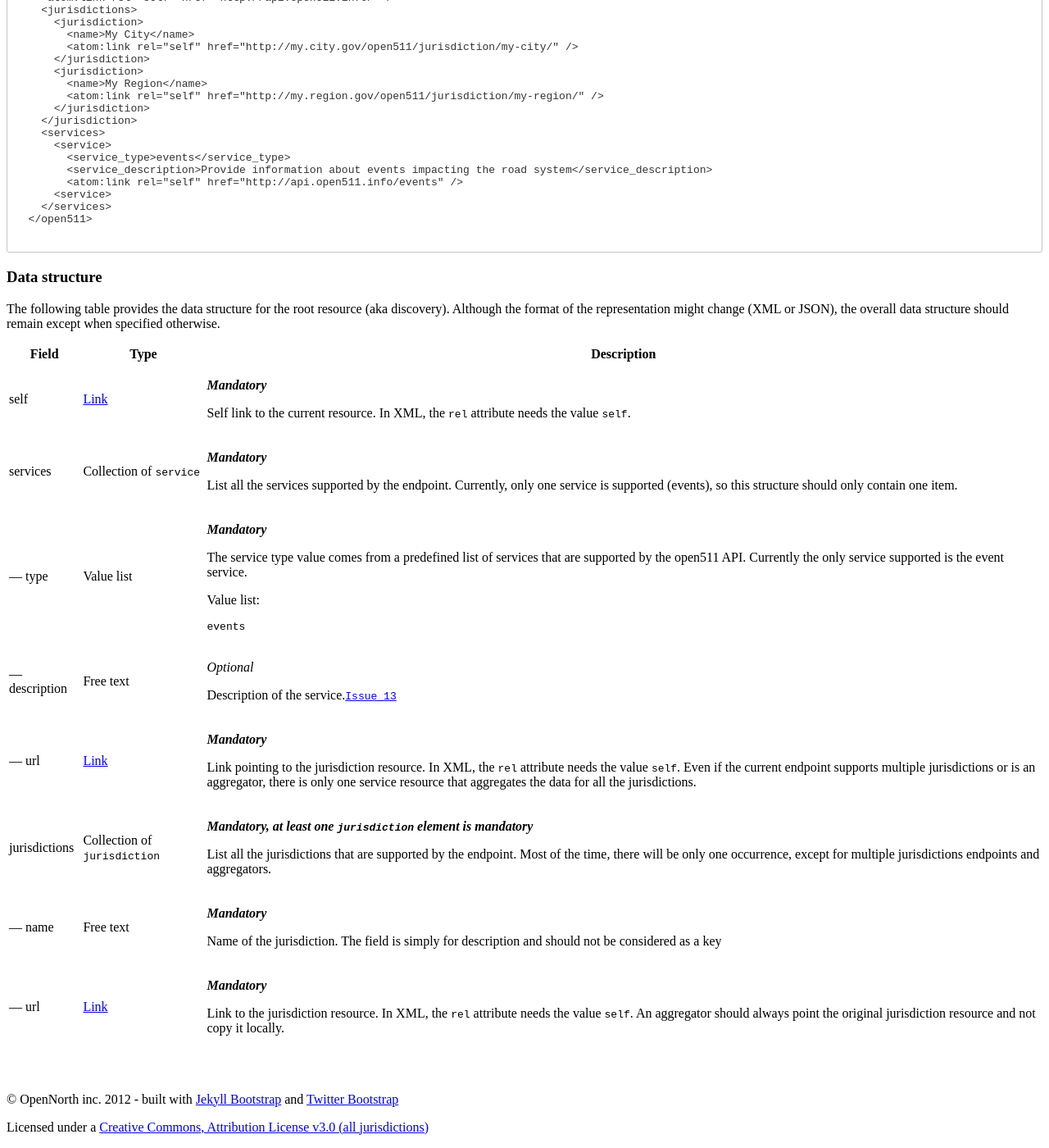
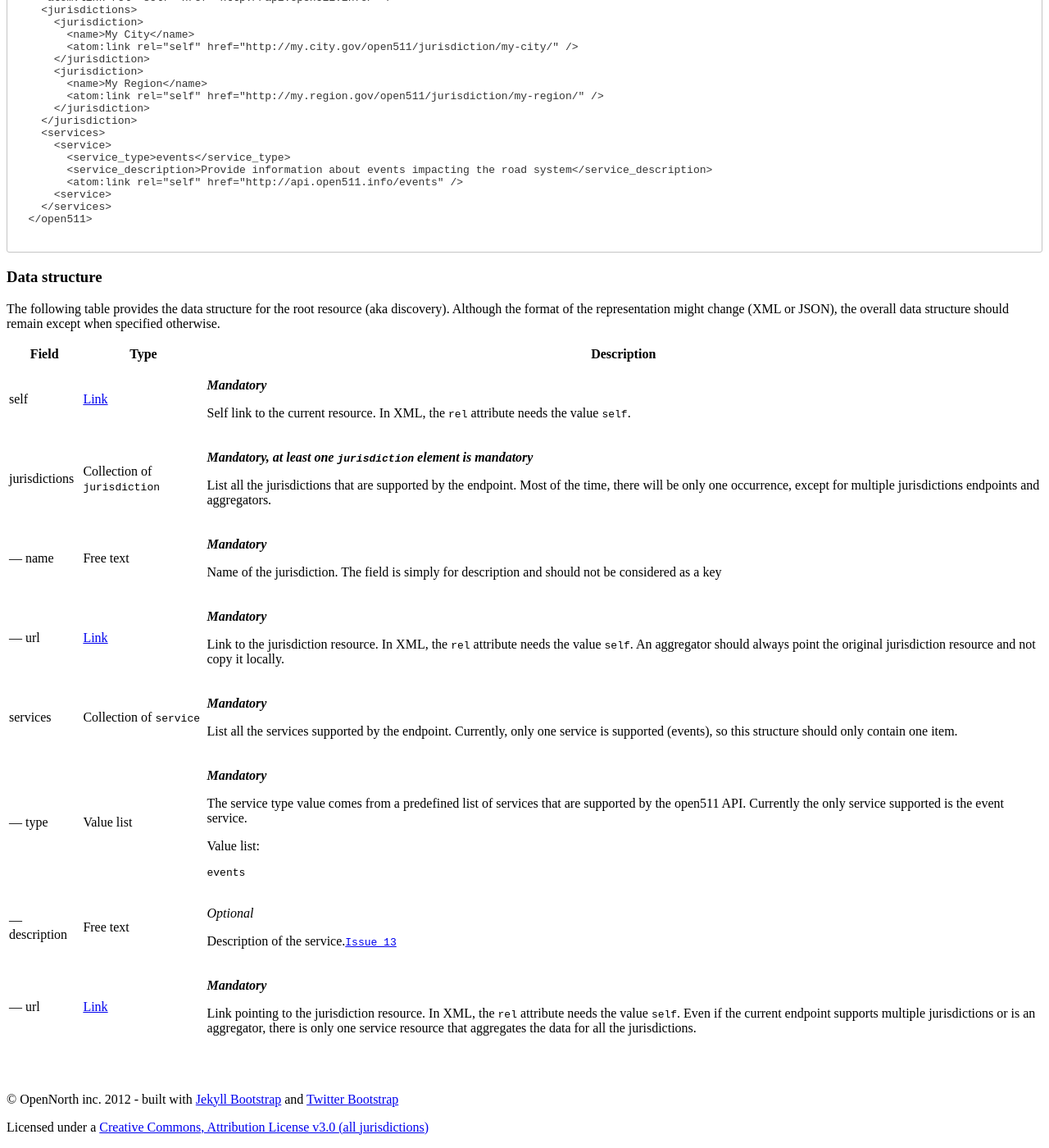
Before and after one commit to open511/Open511API, a Jekyll site: the page built from gen-root.html, in a window 1280 px wide and 1400 px high, scrolled down 1004 px. Shown: the whole window at 82% size. Built offline with Jekyll 4.4.1, drawn with Linux system fonts in a browser that asks for light colours; nearby versions of some CDN libraries.

Commit message:
Changed YAML generating tables from hach to list in event, jurisdiction and root/discovery

```diff
--- a/_includes/tablegen.html
+++ b/_includes/tablegen.html
@@ -1,30 +1,25 @@
-    {% for elem in item %}
-      {% if elem.name != nil %}
-
-        {% if elem.type contains 'structure' or elem.type contains 'Collection' %}
+        {% if item.type contains 'structure' or item.type contains 'Collection' %}
           <tr class="structure">
         {% else %}
-          {% if elem.mandatory contains 'andatory' %}
+          {% if item.mandatory contains 'andatory' %}
           <tr class="mandatory">
            {% else %}
           <tr>
           {% endif %}
         {% endif %}
 
-        {% if elem.name contains 'dash' %}
+        {% if item.name contains 'dash' %}
           <td class="name sub">
         {% else %}
           <td class="name">
         {% endif %}
-      <a id="{{ anchor }}-{{ elem.name }}"></a>{{ elem.name }}</td><!-- <td class="mandatory">{{ elem.mandatory }}</td>--><td class="type">{{ elem.type }}</td>
+      <a id="{{ anchor }}-{{ item.name }}"></a>{{ item.name }}</td><!-- <td class="mandatory">{{ item.mandatory }}</td>--><td class="type">{{ item.type }}</td>
       <td><p>
-        {% if elem.mandatory contains 'andatory' %}
-        <b><i>{{ elem.mandatory }}</i></b>
+        {% if item.mandatory contains 'andatory' %}
+        <b><i>{{ item.mandatory }}</i></b>
         {% else %}
-        <i>{{ elem.mandatory }}</i>
+        <i>{{ item.mandatory }}</i>
         {% endif %}
 
-      </p>{{ elem.desc }}</td>
+      </p>{{ item.desc }}</td>
   </tr>
-      {% endif %}
-    {% endfor %}
--- a/gen-root.html
+++ b/gen-root.html
@@ -9,46 +9,47 @@ presentation :
     name : method
     value : GET
 representation :
-  a :
-    name: self
+
+    - name: self
       mandatory: Mandatory
       type: <a href="guidelines.html#links">Link</a>
       desc: <p>Self link to the current resource. In XML, the <code>rel</code> attribute needs the value <code>self</code>.</p>
-  b :
-    name: <p>services</p>
+
+    - name: jurisdictions
+      mandatory: Mandatory, at least one <code>jurisdiction</code> element is mandatory
+      type: Collection of <code>jurisdiction</code>
+      desc: <p>List all the jurisdictions that are supported by the endpoint. Most of the time, there will be only one occurrence, except for multiple jurisdictions endpoints and aggregators.</p>
+
+    - name: <p>&mdash; name</p>
+      mandatory: Mandatory
+      type: Free text
+      desc: <p>Name of the jurisdiction. The field is simply for description and should not be considered as a key</p>
+
+    - name: <p>&mdash;  url</p>
+      mandatory: Mandatory
+      type: <a href="guidelines.html#links">Link</a>
+      desc: <p>Link to the jurisdiction resource. In XML, the <code>rel</code> attribute needs the value <code>self</code>. An aggregator should always point the original jurisdiction resource and not copy it locally.</p>
+
+    - name: <p>services</p>
       mandatory: Mandatory
       type: Collection of <code>service</code>
       desc: <p>List all the services supported by the endpoint. Currently, only one service is supported (events), so this structure should only contain one item.</p>
-  c :
-    name: <p>&mdash; type</p>
+
+    - name: <p>&mdash; type</p>
       mandatory: Mandatory
       type: Value list
       desc: <p>The service type value comes from a predefined list of services that are supported by the open511 API. Currently the only service supported is the event service.</p><p>Value list:</p> <pre>events</pre>
-  d :
-    name: <p>&mdash; description</p>
+
+    - name: <p>&mdash; description</p>
       mandatory: Optional
       type: Free text
       desc: <p>Description of the service.<code><a href="https://github.com/opennorth/Open511API/issues/13">Issue 13</a></code></p>
-  e :
-    name: <p>&mdash; url</p>
+
+    - name: <p>&mdash; url</p>
       mandatory: Mandatory
       type: <a href="guidelines.html#links">Link</a>
       desc: <p>Link pointing to the jurisdiction resource. In XML, the <code>rel</code> attribute needs the value <code>self</code>. Even if the current endpoint supports multiple jurisdictions or is an aggregator, there is only one service resource that aggregates the data for all the jurisdictions.</p>
-  f :
-    name: jurisdictions
-    mandatory: Mandatory, at least one <code>jurisdiction</code> element is mandatory
-    type: Collection of <code>jurisdiction</code>
-    desc: <p>List all the jurisdictions that are supported by the endpoint. Most of the time, there will be only one occurrence, except for multiple jurisdictions endpoints and aggregators.</p>
-  g :
-    name: <p>&mdash; name</p>
-    mandatory: Mandatory
-    type: Free text
-    desc: <p>Name of the jurisdiction. The field is simply for description and should not be considered as a key</p>
-  h :
-    name: <p>&mdash;  url</p>
-    mandatory: Mandatory
-    type: <a href="guidelines.html#links">Link</a>
-    desc: <p>Link to the jurisdiction resource. In XML, the <code>rel</code> attribute needs the value <code>self</code>. An aggregator should always point the original jurisdiction resource and not copy it locally.</p>
+
 ---
 {% include JB/setup %}
 {% include specsnav.html %}
```
Also changed, not shown: gen-event.html (+59 -101 lines), gen-jurisdiction.html (+30 -30 lines). Lines whose indentation alone changed are shown as unchanged.
